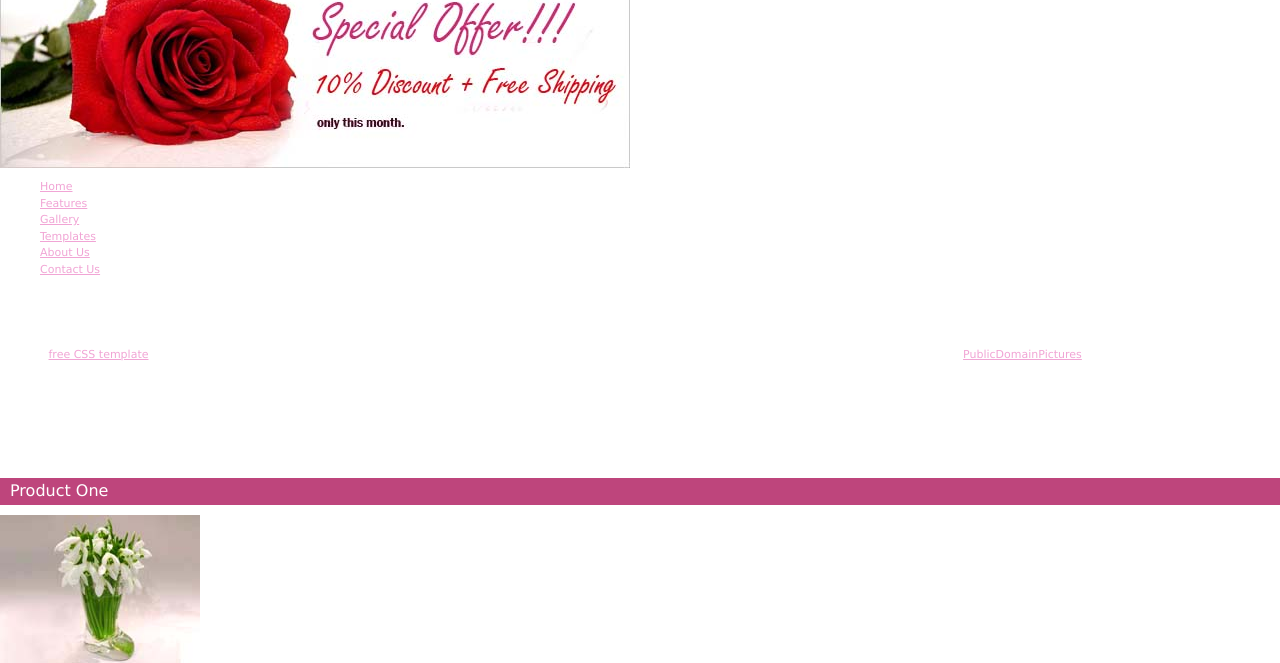
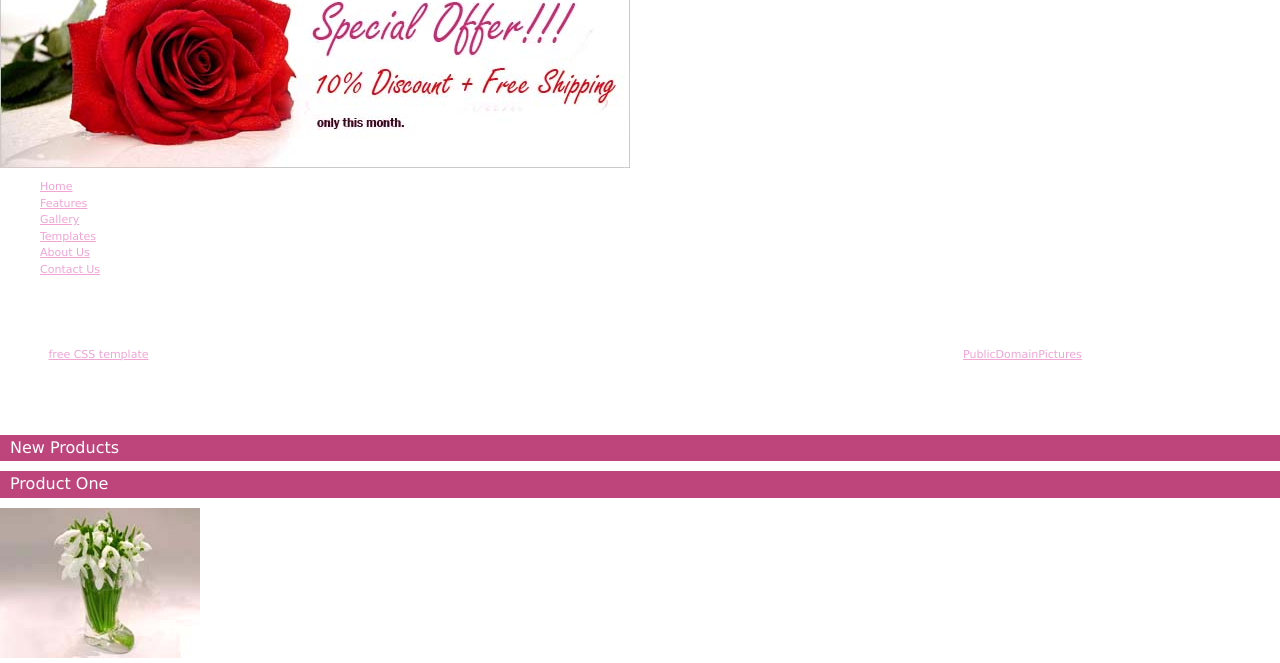
Before and after one commit to thuyoanhhh1312/CC-MTPTPM_Kiemtra, a website: page view/index.html in a window 1280 px wide. Shown: the part 144-807 px from the top of the page. Drawn offline with Linux system fonts and the light colour scheme; files that its build step writes are made by us from their sources; files whose address does not match are found by name.

Commit message:
feat: add styles for h2 elements in templatemo_style.css

```diff
--- a/public/css/templatemo_style.css
+++ b/public/css/templatemo_style.css
@@ -30,6 +30,14 @@ h1 {
   color: #ffffff;
   font-weight: normal;
 }
+h2{
+    margin: 0 0 10px 0;
+    padding: 5px 0 5px 10px;
+    font-size: 16px;
+    color: #ffffff;
+    font-weight: normal;
+    background-color: #be457c;
+}
 h3 {
 	margin: 0 0 10px 0;
 	padding: 5px 0 5px 10px;
```
